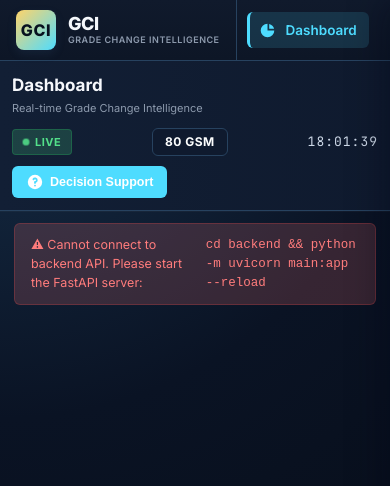
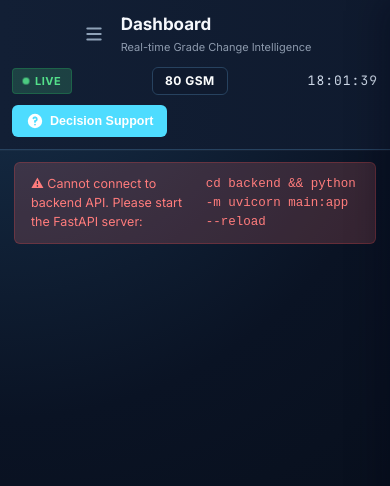
Before and after one commit to anushkaa-dubey/ai-project, a website: page frontend/index.html in a window 390 px wide. Drawn offline with nearby package versions, Linux system fonts and the light colour scheme; no server answers.

Commit message:
responsiveness

```diff
--- a/frontend/css/style.css
+++ b/frontend/css/style.css
@@ -972,6 +972,20 @@ textarea:focus { outline: none; border-color: var(--accent); box-shadow: 0 0 0 3
 }
 .slide-in { animation: slideIn 0.3s ease forwards; }
 
+/* ── Mobile Sidebar Elements ────────────────────────────────── */
+.mobile-only { display: none !important; }
+.sidebar-backdrop {
+  position: fixed; top: 0; left: 0; right: 0; bottom: 0;
+  background: rgba(2, 6, 23, 0.6);
+  backdrop-filter: blur(4px);
+  z-index: 100;
+  opacity: 1;
+  transition: opacity 0.3s ease;
+}
+.sidebar-backdrop.hidden {
+  opacity: 0; pointer-events: none;
+}
+
 /* ── Responsive ───────────────────────────────────────────── */
 @media (max-width: 1400px) {
   .kpi-grid, .kpi-grid-8 { grid-template-columns: repeat(4, 1fr); }
@@ -990,43 +1004,52 @@ textarea:focus { outline: none; border-color: var(--accent); box-shadow: 0 0 0 3
   }
 }
 @media (max-width: 992px) {
+  .mobile-only { display: flex !important; }
   #app {
     display: flex;
     flex-direction: column;
   }
   #sidebar {
-    width: 100%;
-    height: auto;
-    border-right: none;
-    border-bottom: 1px solid var(--border);
-    flex-direction: row;
-    align-items: center;
-    z-index: 20;
+    position: fixed;
+    top: 0; bottom: 0; left: 0;
+    width: 280px;
+    height: 100vh;
+    transform: translateX(-100%);
+    transition: transform 0.3s cubic-bezier(0.4,0,0.2,1);
+    z-index: 101;
+    border-right: 1px solid var(--border);
+    flex-direction: column;
+    align-items: stretch;
+  }
+  #sidebar.open {
+    transform: translateX(0);
   }
   .sidebar-header {
-    padding: 10px 16px;
-    border-bottom: none;
-    border-right: 1px solid var(--border);
+    padding: 20px 16px;
+    border-bottom: 1px solid var(--border);
+    border-right: none;
   }
   .sidebar-nav {
-    flex-direction: row;
-    overflow-x: auto;
-    overflow-y: hidden;
-    padding: 10px;
-    gap: 10px;
-    flex: 1;
+    flex-direction: column;
+    overflow-y: auto;
+    overflow-x: hidden;
+    padding: 12px 8px;
+    gap: 2px;
   }
   .nav-item {
-    white-space: nowrap;
-    padding: 8px 12px;
+    white-space: normal;
+    padding: 10px 12px;
   }
   .sidebar-footer {
-    display: none;
+    display: flex;
   }
   #main-content {
     flex: 1;
     overflow: hidden;
   }
+  .topbar-left { flex-direction: row; align-items: center; gap: 12px; }
+  .page-title-group { display: flex; flex-direction: column; justify-content: center; }
+
   .kpi-grid, .kpi-grid-8 { grid-template-columns: repeat(2, 1fr); }
   .form-grid-3, .form-grid-2 { grid-template-columns: 1fr; }
 }
--- a/frontend/index.html
+++ b/frontend/index.html
@@ -11,6 +11,9 @@
 </head>
 <body>
   <div id="app">
+    <!-- Mobile Sidebar Backdrop -->
+    <div id="sidebar-backdrop" class="sidebar-backdrop hidden"></div>
+
     <!-- Sidebar -->
     <aside id="sidebar">
       <div class="sidebar-header">
@@ -19,6 +22,7 @@
           <span class="logo-main">GCI</span>
           <span class="logo-sub">Grade Change Intelligence</span>
         </div>
+        <button id="sidebar-close-btn" class="icon-btn mobile-only" style="margin-left:auto;">✕</button>
       </div>
       <nav class="sidebar-nav">
         <a href="#" class="nav-item active" data-page="dashboard">
@@ -60,8 +64,13 @@
       <!-- Top Bar -->
       <header id="topbar">
         <div class="topbar-left">
-          <h1 id="page-title">Dashboard</h1>
-          <span id="page-subtitle">Real-time Grade Change Intelligence</span>
+          <button id="mobile-menu-btn" class="icon-btn mobile-only" title="Open Menu">
+            <svg viewBox="0 0 20 20" fill="currentColor" width="22" height="22"><path fill-rule="evenodd" d="M3 5a1 1 0 011-1h12a1 1 0 110 2H4a1 1 0 01-1-1zM3 10a1 1 0 011-1h12a1 1 0 110 2H4a1 1 0 01-1-1zM3 15a1 1 0 011-1h12a1 1 0 110 2H4a1 1 0 01-1-1z" clip-rule="evenodd"/></svg>
+          </button>
+          <div class="page-title-group">
+            <h1 id="page-title">Dashboard</h1>
+            <span id="page-subtitle">Real-time Grade Change Intelligence</span>
+          </div>
         </div>
         <div class="topbar-right">
           <div class="live-indicator">
--- a/frontend/js/app.js
+++ b/frontend/js/app.js
@@ -80,11 +80,38 @@ const App = (() => {
     }, 60000);
   }
 
+  function initMobileMenu() {
+    const menuBtn = document.getElementById('mobile-menu-btn');
+    const closeBtn = document.getElementById('sidebar-close-btn');
+    const sidebar = document.getElementById('sidebar');
+    const backdrop = document.getElementById('sidebar-backdrop');
+
+    function toggleMenu() {
+      sidebar?.classList.toggle('open');
+      backdrop?.classList.toggle('hidden');
+    }
+
+    function closeMenu() {
+      sidebar?.classList.remove('open');
+      backdrop?.classList.add('hidden');
+    }
+
+    menuBtn?.addEventListener('click', toggleMenu);
+    closeBtn?.addEventListener('click', closeMenu);
+    backdrop?.addEventListener('click', closeMenu);
+
+    // Close menu when a nav item is clicked on mobile
+    document.querySelectorAll('.nav-item').forEach(el => {
+      el.addEventListener('click', closeMenu);
+    });
+  }
+
   function init() {
     initSidebar();
     initClock();
     initDecisionSupport();
     initAutoRefresh();
+    initMobileMenu();
     navigate('dashboard');
     if (window.RecommendationsPage?.load) {
       window.RecommendationsPage.load();
```
